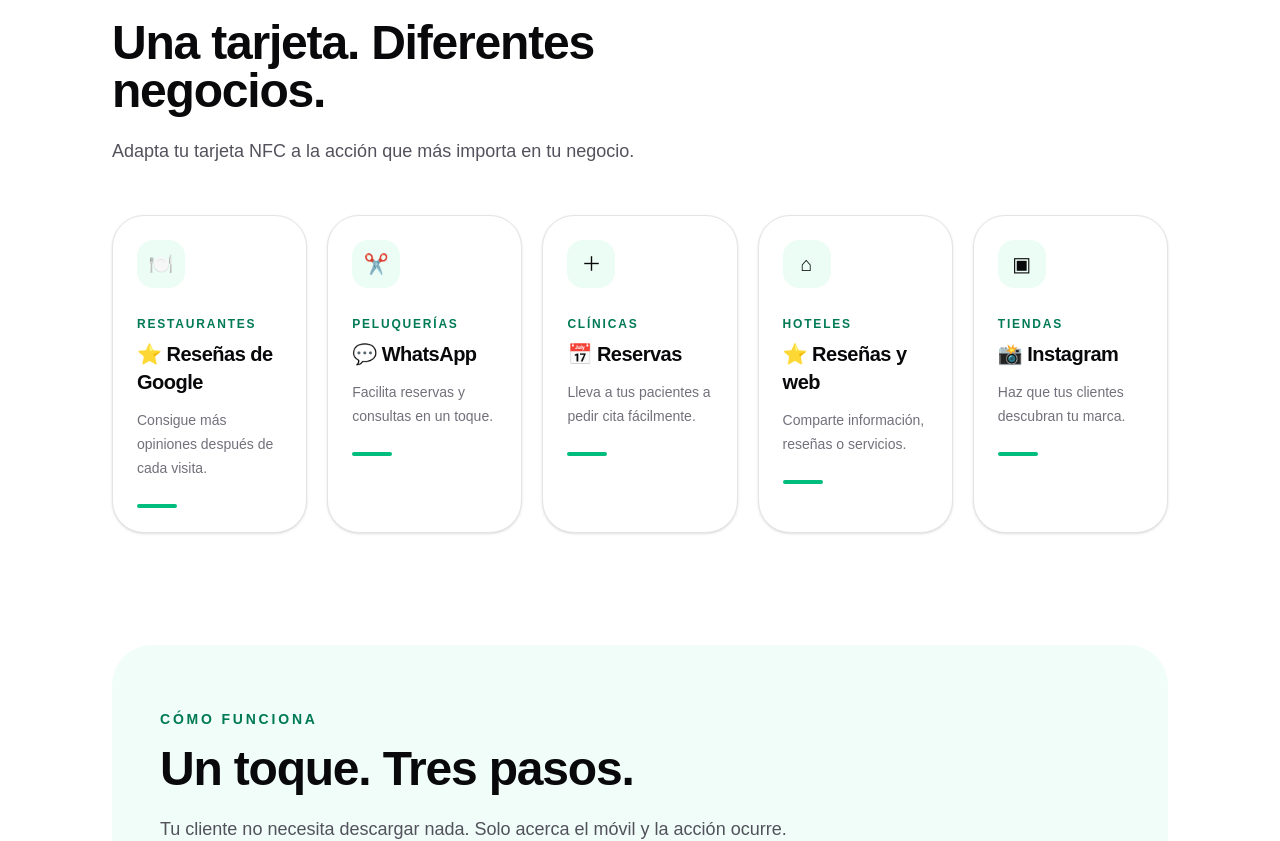
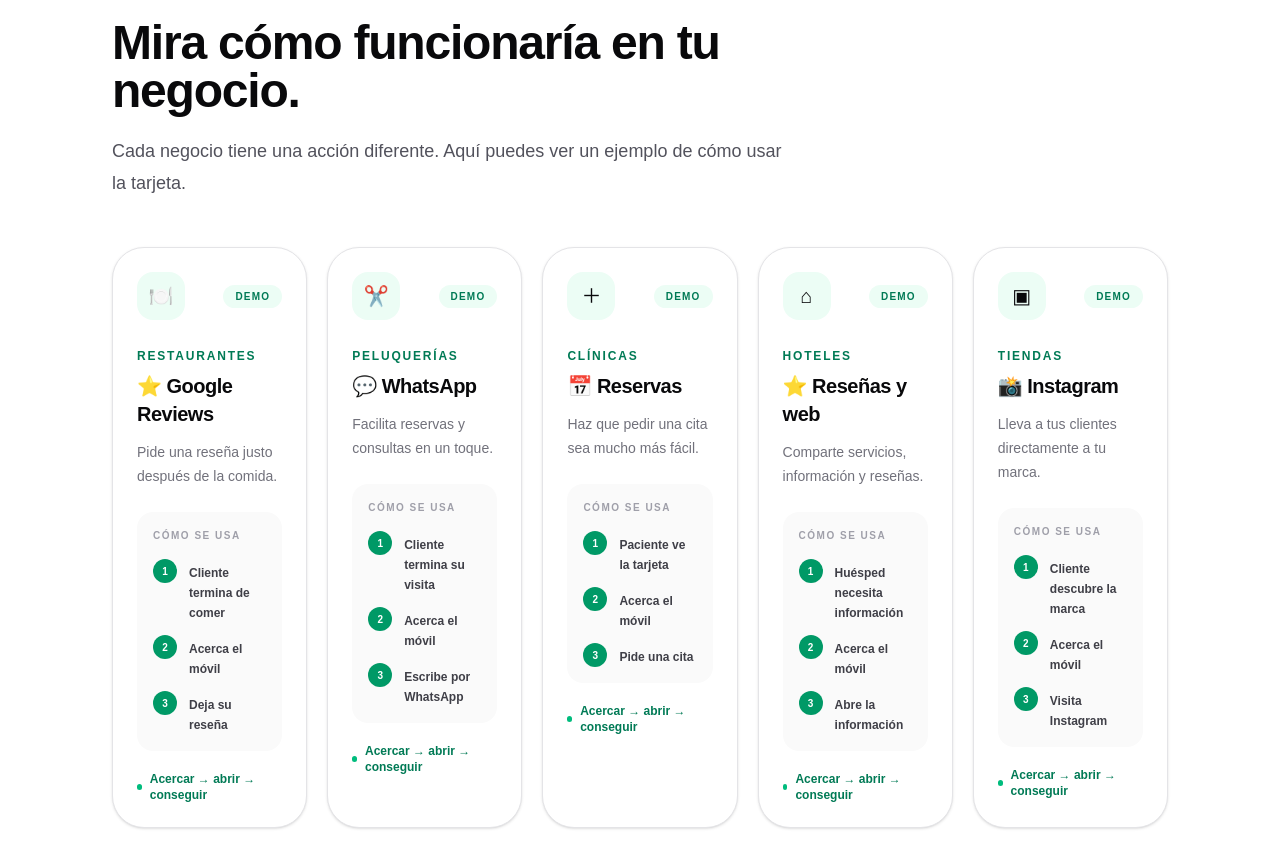
Before and after one commit to martinabenitezriera/nfc-store, a Next.js app: page / in a window 1280 px wide. Shown: the part 702-1543 px from the top of the page. Built offline with nearby package versions, Linux system fonts and the light colour scheme.

Commit message:
feat: añadir demos por tipo de negocio

```diff
--- a/app/page.tsx
+++ b/app/page.tsx
@@ -162,34 +162,60 @@ export default function Home() {
               Para tu negocio
             </p>
             <h2 className="mt-4 text-3xl font-black tracking-tight md:text-5xl">
-              Una tarjeta. Diferentes negocios.
+              Mira cómo funcionaría en tu negocio.
             </h2>
             <p className="mt-5 text-lg leading-8 text-zinc-600">
-              Adapta tu tarjeta NFC a la acción que más importa en tu negocio.
+              Cada negocio tiene una acción diferente. Aquí puedes ver un ejemplo de cómo usar la tarjeta.
             </p>
           </div>
 
           <div className="mt-12 grid gap-5 sm:grid-cols-2 lg:grid-cols-5">
             {[
-              ["Restaurantes", "⭐ Reseñas de Google", "Consigue más opiniones después de cada visita.", "🍽️"],
-              ["Peluquerías", "💬 WhatsApp", "Facilita reservas y consultas en un toque.", "✂️"],
-              ["Clínicas", "📅 Reservas", "Lleva a tus pacientes a pedir cita fácilmente.", "＋"],
-              ["Hoteles", "⭐ Reseñas y web", "Comparte información, reseñas o servicios.", "⌂"],
-              ["Tiendas", "📸 Instagram", "Haz que tus clientes descubran tu marca.", "▣"],
-            ].map(([business, action, description, icon]) => (
+              ["Restaurantes", "⭐ Google Reviews", "Pide una reseña justo después de la comida.", "🍽️", ["Cliente termina de comer", "Acerca el móvil", "Deja su reseña"]],
+              ["Peluquerías", "💬 WhatsApp", "Facilita reservas y consultas en un toque.", "✂️", ["Cliente termina su visita", "Acerca el móvil", "Escribe por WhatsApp"]],
+              ["Clínicas", "📅 Reservas", "Haz que pedir una cita sea mucho más fácil.", "＋", ["Paciente ve la tarjeta", "Acerca el móvil", "Pide una cita"]],
+              ["Hoteles", "⭐ Reseñas y web", "Comparte servicios, información y reseñas.", "⌂", ["Huésped necesita información", "Acerca el móvil", "Abre la información"]],
+              ["Tiendas", "📸 Instagram", "Lleva a tus clientes directamente a tu marca.", "▣", ["Cliente descubre la marca", "Acerca el móvil", "Visita Instagram"]],
+            ].map(([business, action, description, icon, steps]) => (
               <div
                 key={business}
                 className="group overflow-hidden rounded-[2rem] border border-zinc-200 bg-white p-6 shadow-sm transition duration-300 hover:-translate-y-1 hover:border-emerald-200 hover:shadow-xl"
               >
-                <div className="flex h-12 w-12 items-center justify-center rounded-2xl bg-emerald-50 text-xl transition duration-300 group-hover:scale-110">
-                  {icon}
+                <div className="flex items-center justify-between">
+                  <div className="flex h-12 w-12 items-center justify-center rounded-2xl bg-emerald-50 text-xl transition duration-300 group-hover:scale-110">
+                    {icon}
+                  </div>
+                  <span className="rounded-full bg-emerald-50 px-3 py-1 text-[10px] font-bold uppercase tracking-[0.12em] text-emerald-700">
+                    Demo
+                  </span>
                 </div>
+
                 <p className="mt-7 text-xs font-semibold uppercase tracking-[0.15em] text-emerald-700">
                   {business}
                 </p>
                 <h3 className="mt-2 text-xl font-black tracking-tight">{action}</h3>
                 <p className="mt-3 text-sm leading-6 text-zinc-500">{description}</p>
-                <div className="mt-6 h-1 w-10 rounded-full bg-emerald-500 transition-all duration-300 group-hover:w-16" />
+
+                <div className="mt-6 rounded-2xl bg-zinc-50 p-4">
+                  <p className="text-[10px] font-bold uppercase tracking-[0.15em] text-zinc-400">
+                    Cómo se usa
+                  </p>
+                  <div className="mt-4 space-y-3">
+                    {(steps as string[]).map((step, index) => (
+                      <div key={step} className="flex items-start gap-3">
+                        <span className="flex h-6 w-6 shrink-0 items-center justify-center rounded-full bg-emerald-600 text-[10px] font-bold text-white">
+                          {index + 1}
+                        </span>
+                        <p className="pt-1 text-xs font-semibold leading-5 text-zinc-700">{step}</p>
+                      </div>
+                    ))}
+                  </div>
+                </div>
+
+                <div className="mt-5 flex items-center gap-2 text-xs font-semibold text-emerald-700">
+                  <span className="h-1.5 w-1.5 rounded-full bg-emerald-500" />
+                  <span>Acercar → abrir → conseguir</span>
+                </div>
               </div>
             ))}
           </div>
```
